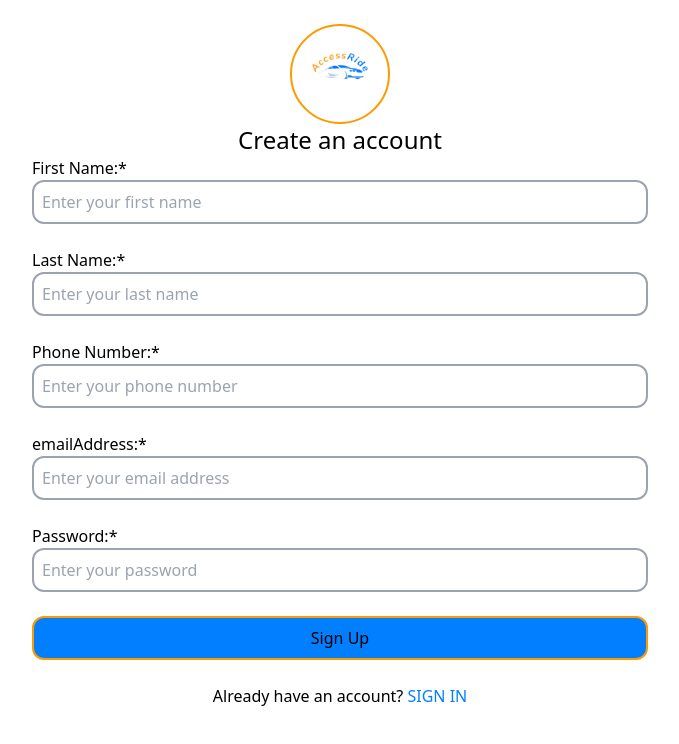
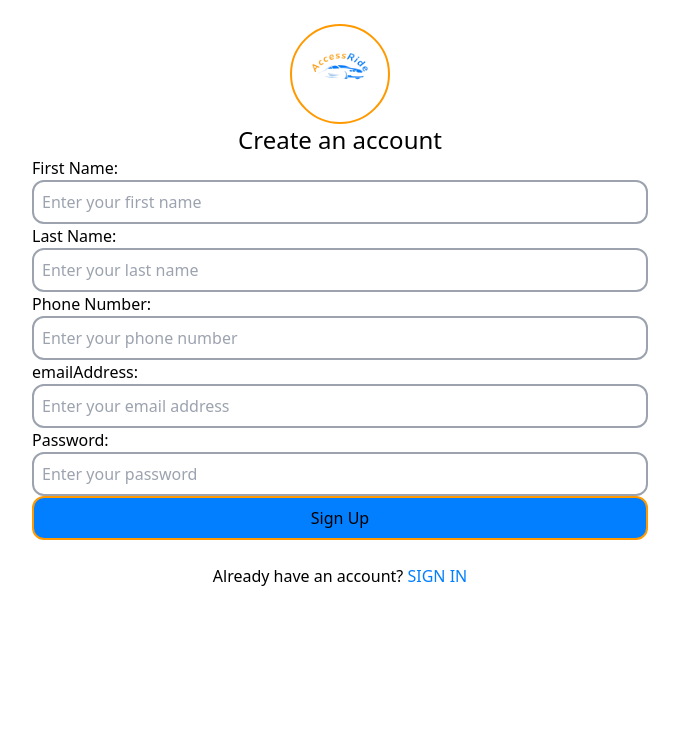
Before and after one commit to taocodeux/AccessRide, a React (Create React App) app: page /signup in a window 1280 px wide. Shown: the top 744 px of the page, without its empty margins (300-979 px from the left). Built offline with nearby package versions, Linux system fonts and the light colour scheme.

Commit message:
signup form validation done, in progress sign in

```diff
--- a/src/pages/SignIn.js
+++ b/src/pages/SignIn.js
@@ -2,9 +2,25 @@ import React from 'react'
 import Logo from "../accessride-images/AccessRide-logo-removebg-preview.png"
 import {Link} from "react-router-dom"
 import { useFormik} from 'formik'
+import * as yup from "yup"
 
 function SignIn() {
-  const inputStyles = "border-2 border-secondary p-2 mb-6 rounded-xl"
+  const inputStyles = "border-2 border-secondary p-2 rounded-xl"
+  const errorStyles = "text-red-600 text-sm mb-4"
+
+  const formik = useFormik({
+    initialValues:{
+        emailAddress:"",
+        passWord:"",
+    },
+    validationSchema:yup.object({
+        emailAddress:yup.string().email("please enter a valid email").required("compulsory*"),
+        passWord:yup.string().required("compulsory*")
+    }),
+    onSubmit:(values)=>{
+
+    }
+  })
   return (
     <>
         <div className='p-6 flex flex-col justify-center items-center m-auto w-full h-full'>
@@ -12,11 +28,13 @@ function SignIn() {
                 <img src={Logo} alt="Logo" className='border-2 border-accent lg:w-[100px] lg:h-[100px] bg-white rounded-full md:w-[100px] md:h-[100px] sm:w-[60px] sm:h-[60px]'/>
             </div>
             <h3 className='font-medium text-2xl'>Welcome back! Sign in</h3>
-            <form action="" className='flex flex-col w-1/2'>
+            <form action="" className='flex flex-col w-1/2' onSubmit={formik.handleSubmit}>
                 <label htmlFor="EmailAddress">EmailAddress:<span>*</span></label>
-                    <input type="email" id='EmailAddress' placeholder='Enter your email address'className={inputStyles}/>
+                    <input type="email" id='EmailAddress' name='emailAddress' value={formik.values.emailAddress} onChange={formik.handleChange} onBlur={formik.handleBlur} placeholder='Enter your email address'className={inputStyles}/>
+                    {formik.touched.emailAddress && formik.errors.emailAddress ?(<div className={errorStyles}>{formik.errors.emailAddress}</div>): null}
                 <label htmlFor="Password">Password:<span>*</span></label>
-                    <input type="password" id='Password' placeholder='Enter your password'className={inputStyles}/>
+                    <input type="password" id='Password' name='passWord' value={formik.values.passWord} onChange={formik.handleChange} onBlur={formik.handleBlur} placeholder='Enter your password' className={inputStyles}/>
+                    {formik.touched.passWord && formik.errors.passWord ?(<div className={errorStyles}>{formik.errors.passWord}</div>): null}
                 <button className='w-full bg-primary border-2 border-accent rounded-xl p-2 mb-6'>Sign In</button>
             </form>
             <h5>Don't have an account?
--- a/src/pages/SignUp.js
+++ b/src/pages/SignUp.js
@@ -1,12 +1,15 @@
 import React from 'react'
 import Logo from "../accessride-images/AccessRide-logo-removebg-preview.png"
-import { Formik, useFormik } from 'formik'
-import { Link } from 'react-router-dom'
+import { useFormik } from 'formik'
+import * as yup from "yup"
+import { Link, Navigate, useNavigate } from 'react-router-dom'
 
 function SignUp() {
-  const inputStyles = "border-2 border-secondary p-2 mb-6 rounded-xl"
+  const inputStyles = "border-2 border-secondary p-2 rounded-xl"
+  const errorStyles = "text-red-600 text-sm mb-4"
+  const Navigate = useNavigate()
 
-  const Formik = useFormik({
+  const formik = useFormik({
     initialValues:{
       firstName:"",
       lastName:"",
@@ -15,9 +18,16 @@ function SignUp() {
       passWord:"",
     },
     onSubmit:(values)=>{
-      console.log(Formik.values)
+      localStorage.setItem("formValues", JSON.stringify(formik.values))
+      Navigate("/signin")
     },
-
+    validationSchema:yup.object({
+      firstName:yup.string().required("compulsory*"),
+      lastName:yup.string().required("compulsory*"),
+      phoneNumber:yup.string().required("compulsory*"),
+      emailAddress:yup.string().email("please enter a valid email").required("compulsory*"),
+      passWord:yup.string().min(10, "password must be at least 10 characters").required("compulsory*"),
+    })
   })
   return (
     <>
@@ -26,17 +36,22 @@ function SignUp() {
           <img src={Logo} alt="Logo" className='border-2 border-accent lg:w-[100px] lg:h-[100px] bg-white rounded-full md:w-[100px] md:h-[100px] sm:w-[60px] sm:h-[60px]'/>
         </div>
         <h3 className='font-medium text-2xl'>Create an account</h3>
-        <form action="" className='flex flex-col w-1/2' onSubmit={Formik.handleSubmit}>
-          <label htmlFor="firstName">First Name:<span>*</span></label>
-            <input type="text" id='firstName' name='firstName' value={Formik.values.firstName} onChange={Formik.handleChange} placeholder='Enter your first name' className={inputStyles} autoComplete='given-name'/>
-          <label htmlFor="lastName">Last Name:<span>*</span></label>
-            <input type="text" id='lastName' name='lastName' value={Formik.values.lastName} onChange={Formik.handleChange} placeholder='Enter your last name'className={inputStyles} autoComplete='family-name'/>
-          <label htmlFor="phoneNumber">Phone Number:<span>*</span></label>
-            <input type="number" id='phoneNumber' name='phoneNumber' value={Formik.values.phoneNumber} onChange={Formik.handleChange} placeholder='Enter your phone number'className={inputStyles} autoComplete='tel'/>
-          <label htmlFor="emailAddress">emailAddress:<span>*</span></label>
-            <input type="email" id='emailAddress' name='emailAddress' value={Formik.values.emailAddress} onChange={Formik.handleChange} placeholder='Enter your email address'className={inputStyles} autoComplete='email'/>
-          <label htmlFor="passWord">Password:<span>*</span></label>
-            <input type="password" id='passWord' name='passWord' value={Formik.values.passWord} onChange={Formik.handleChange} placeholder='Enter your password'className={inputStyles} autoComplete='current-password'/>
+        <form action="" className='flex flex-col w-1/2' onSubmit={formik.handleSubmit}>
+          <label htmlFor="firstName">First Name:</label>
+            <input type="text" id='firstName' name='firstName' value={formik.values.firstName} onChange={formik.handleChange} placeholder='Enter your first name' onBlur={formik.handleBlur} className={inputStyles} autoComplete='given-name'/>
+            {formik.touched.firstName && formik.errors.firstName ?(<div className={errorStyles}>{formik.errors.firstName}</div>): null}
+          <label htmlFor="lastName">Last Name:</label>
+            <input type="text" id='lastName' name='lastName' value={formik.values.lastName} onChange={formik.handleChange} placeholder='Enter your last name' onBlur={formik.handleBlur} className={inputStyles} autoComplete='family-name'/>
+            {formik.touched.lastName && formik.errors.lastName ?(<div className={errorStyles}>{formik.errors.lastName}</div>): null}
+          <label htmlFor="phoneNumber">Phone Number:</label>
+            <input type="number" id='phoneNumber' name='phoneNumber' value={formik.values.phoneNumber} onChange={formik.handleChange} placeholder='Enter your phone number' onBlur={formik.handleBlur} className={inputStyles} autoComplete='tel'/>
+            {formik.touched.phoneNumber && formik.errors.phoneNumber ?(<div className={errorStyles}>{formik.errors.phoneNumber}</div>): null}
+          <label htmlFor="emailAddress">emailAddress:</label>
+            <input type="email" id='emailAddress' name='emailAddress' value={formik.values.emailAddress} onChange={formik.handleChange} placeholder='Enter your email address' onBlur={formik.handleBlur} className={inputStyles} autoComplete='email'/>
+            {formik.touched.emailAddress && formik.errors.emailAddress ?(<div className={errorStyles}>{formik.errors.emailAddress}</div>): null}
+          <label htmlFor="passWord">Password:</label>
+            <input type="password" id='passWord' name='passWord' value={formik.values.passWord} onChange={formik.handleChange} placeholder='Enter your password' onBlur={formik.handleBlur} className={inputStyles} autoComplete='current-password'/>
+            {formik.touched.passWord && formik.errors.passWord ?(<div className={errorStyles}>{formik.errors.passWord}</div>): null}
           <button type='submit' className='w-full bg-primary border-2 border-accent rounded-xl p-2 mb-6'>Sign Up</button>
         </form>
         <h5>Already have an account?
```
